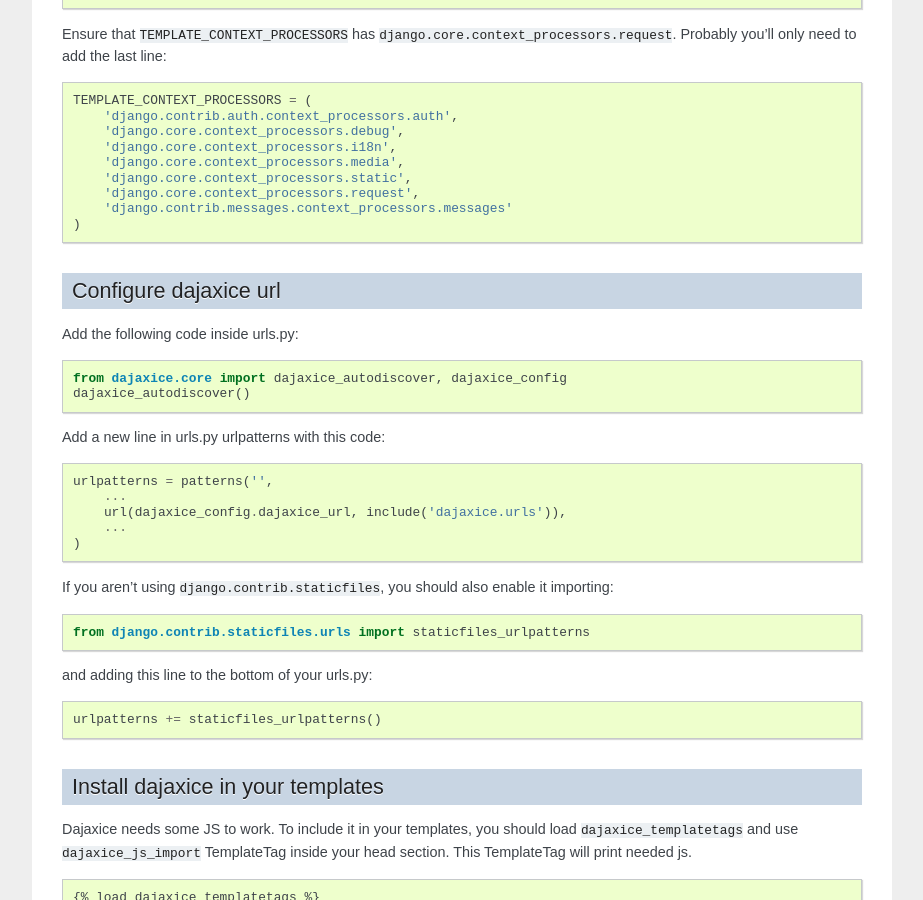
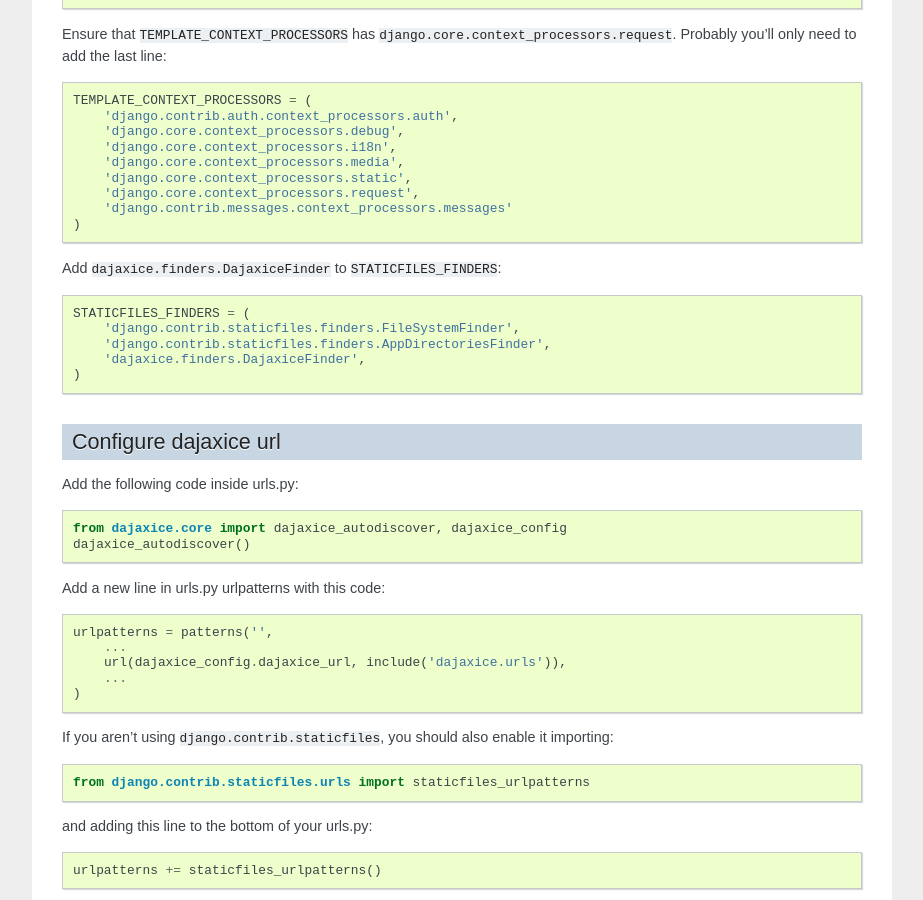
Before and after one commit to jorgebastida/django-dajaxice, a Sphinx documentation site: the page built from docs/installation.rst, in a window 1280 px wide and 900 px high, scrolled down 535 px. Shown: the whole window, without its empty margins (198-1121 px from the left). Built offline with Sphinx 7.4.7, drawn with Linux system fonts in a browser that asks for light colours; the version number is read from the project's files by our own code.

Commit message:
Update installation instructions

```diff
--- a/docs/installation.rst
+++ b/docs/installation.rst
@@ -34,6 +34,14 @@
         'django.core.context_processors.static',
         'django.core.context_processors.request',
         'django.contrib.messages.context_processors.messages'
+    )
+
+Add ``dajaxice.finders.DajaxiceFinder`` to ``STATICFILES_FINDERS``::
+
+    STATICFILES_FINDERS = (
+        'django.contrib.staticfiles.finders.FileSystemFinder',
+        'django.contrib.staticfiles.finders.AppDirectoriesFinder',
+        'dajaxice.finders.DajaxiceFinder',
     )
 
 Configure dajaxice url
```
